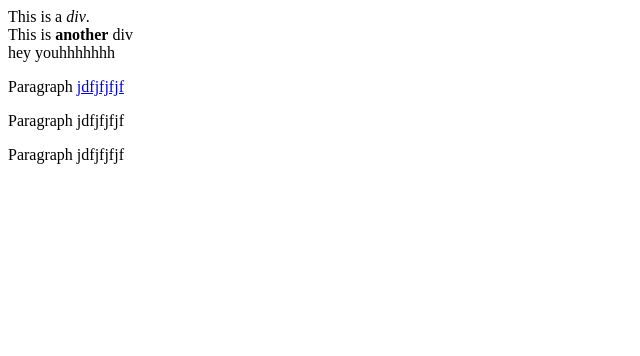
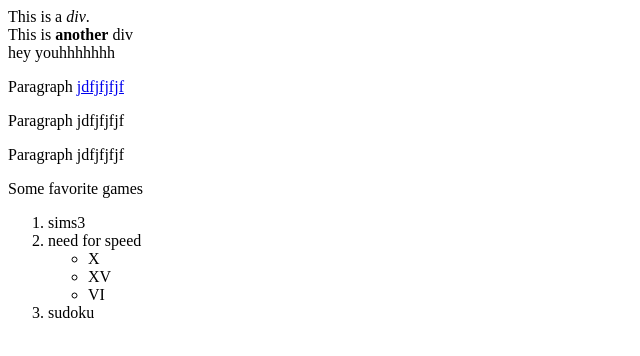
Before and after one commit to ariel2023/udemy1, a plain HTML site: page index.html in a window 1280 px wide. Shown: the whole page, without its empty margins (0-640 px from the left). Drawn offline with Linux system fonts and the light colour scheme.

Commit message:
lecture6

```diff
--- a/index.html
+++ b/index.html
@@ -12,6 +12,21 @@
     <p>Paragraph <a href="https://www.google.fr">jdfjfjfjf</a></p>
     <p>Paragraph jdfjfjfjf</p>
     <p>Paragraph jdfjfjfjf</p>
+
+    <div>Some favorite games</div>
+    <ol>
+      <li>sims3</li>
+      <li>need for speed
+        <ul>
+          <li>X</li>
+          <li>XV</li>
+          <li>VI</li>
+        </ul>
+      </li>
+      <li>sudoku</li>
+    </ol>
+
+
   </body>
 
 </html>
```
